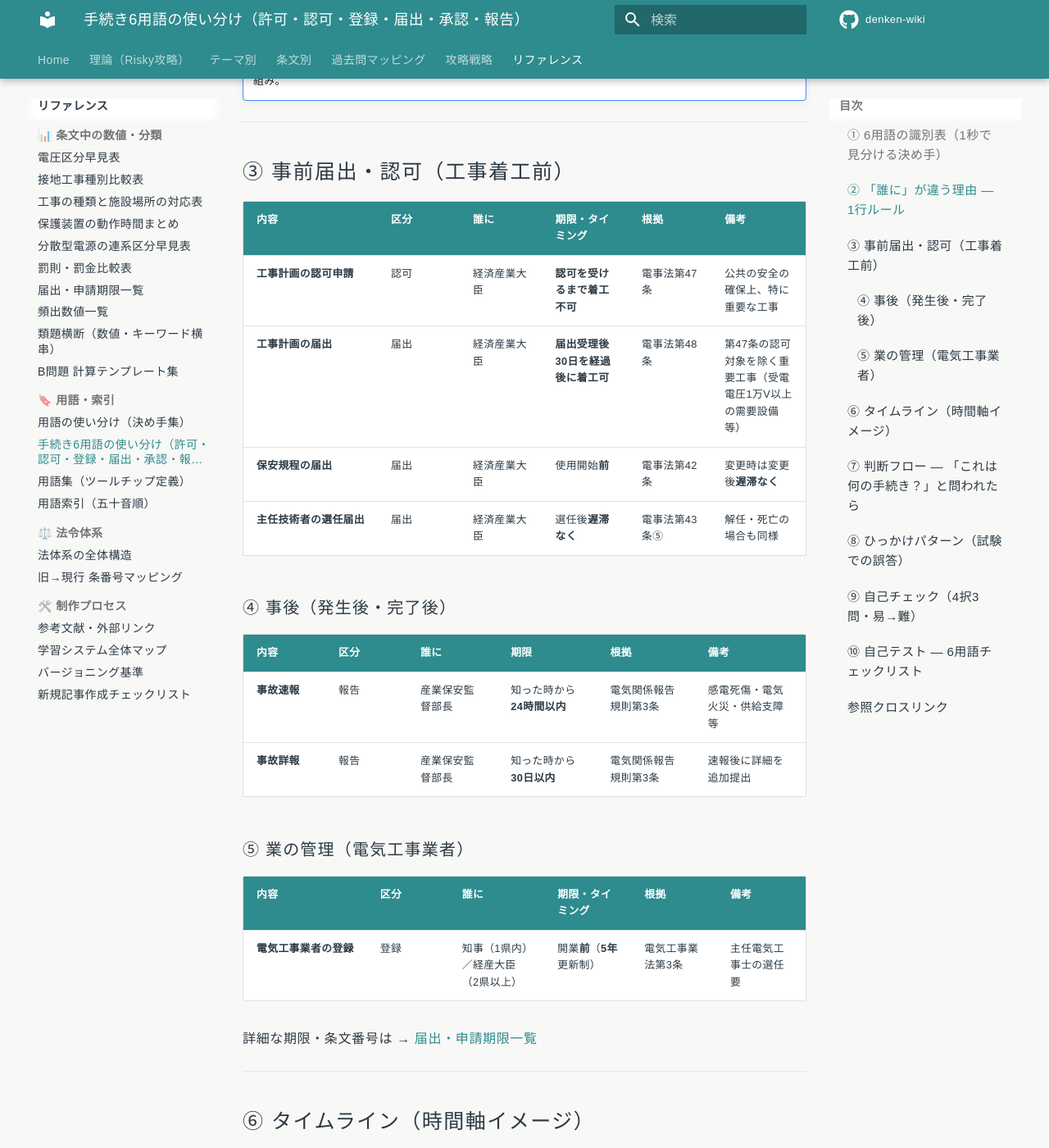
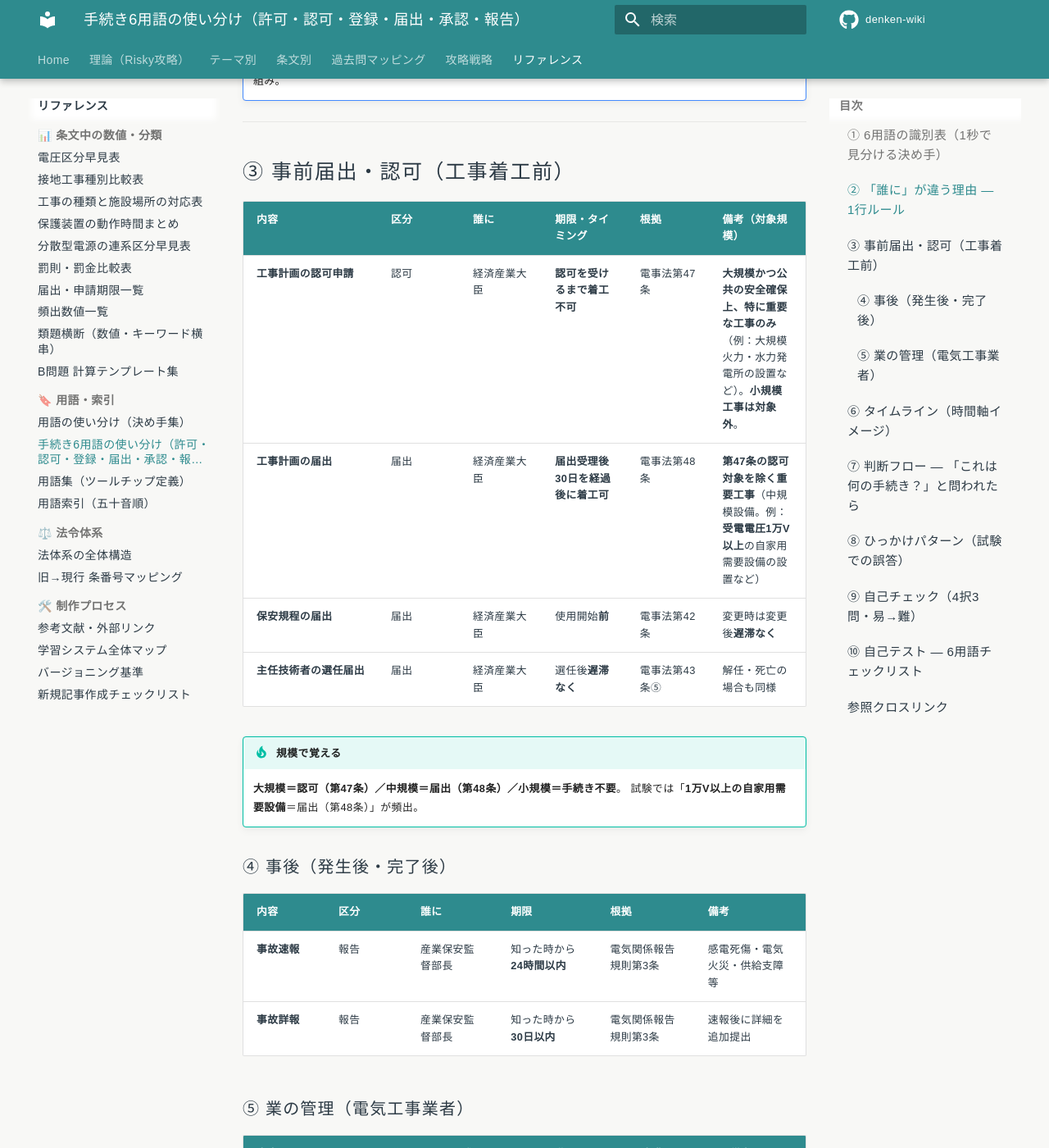
Before and after one commit to kfurufuru/denken-wiki, an MkDocs documentation site: the page built from docs/reference/permit-types.md, in a window 1280 px wide and 1400 px high, scrolled down 1782 px. Shown: the whole window at 82% size. Built offline with MkDocs 1.6.1 and Material for MkDocs 9.7.7, drawn with Linux system fonts in a browser that asks for light colours; comment, search, counter and statistics services are not loaded; some of the changed text lies outside the part shown.

Commit message:
fix(permit-types): 規模区分の明示・ひっかけ表現を整理・タイトル統一
【修正1】index.mdの目次タイトルを正式名称に統一
- 「手続き6用語の使い分け」→「手続き6用語の使い分け（許可・認可・登録・届出・承認・報告）」

【修正2】③事前届出・認可の対象規模を明示
- 第47条認可: 「大規模かつ公共の安全確保上、特に重要な工事のみ。小規模工事は対象外」
- 第48条届出: 「中規模設備（受電電圧1万V以上の自家用需要設備等）」
- 「規模で覚える」tip追加（大規模=認可／中規模=届出／小規模=不要）

【修正3】ひっかけパターンを明確化
- 旧: 「工事計画はすべて『届出』」（抽象的で意図不明）
- 新: 「工事計画はどんな規模でも届出で済む」→ 規模で送るルートが変わる
- 「30日前」誤解の説明を待機期間規定として明示

```diff
--- a/docs/reference/permit-types.md
+++ b/docs/reference/permit-types.md
@@ -43,12 +43,16 @@ tags: [リファレンス, 法令, 届出, 許可, 認可, 登録, 承認, 報
 
 ## ③ 事前届出・認可（工事着工前）
 
-| 内容 | 区分 | 誰に | 期限・タイミング | 根拠 | 備考 |
+| 内容 | 区分 | 誰に | 期限・タイミング | 根拠 | 備考（対象規模）|
 |------|------|------|----------------|------|------|
-| **工事計画の認可申請** | 認可 | 経済産業大臣 | **認可を受けるまで着工不可** | 電事法第47条 | 公共の安全の確保上、特に重要な工事 |
-| **工事計画の届出** | 届出 | 経済産業大臣 | **届出受理後30日を経過後に着工可** | 電事法第48条 | 第47条の認可対象を除く重要工事（受電電圧1万V以上の需要設備等）|
+| **工事計画の認可申請** | 認可 | 経済産業大臣 | **認可を受けるまで着工不可** | 電事法第47条 | **大規模かつ公共の安全確保上、特に重要な工事のみ**（例：大規模火力・水力発電所の設置など）。**小規模工事は対象外**。|
+| **工事計画の届出** | 届出 | 経済産業大臣 | **届出受理後30日を経過後に着工可** | 電事法第48条 | **第47条の認可対象を除く重要工事**（中規模設備。例：**受電電圧1万V以上**の自家用需要設備の設置など）|
 | **保安規程の届出** | 届出 | 経済産業大臣 | 使用開始**前** | 電事法第42条 | 変更時は変更後**遅滞なく** |
 | **主任技術者の選任届出** | 届出 | 経済産業大臣 | 選任後**遅滞なく** | 電事法第43条⑤ | 解任・死亡の場合も同様 |
+
+!!! tip "規模で覚える"
+    **大規模＝認可（第47条）／中規模＝届出（第48条）／小規模＝手続き不要**。
+    試験では「**1万V以上の自家用需要設備**＝届出（第48条）」が頻出。
 
 ### ④ 事後（発生後・完了後）
 
@@ -126,8 +130,8 @@ graph TD
 
 | 誤った理解 | 正しい理解 |
 |-----------|-----------|
-| 工事計画はすべて「届出」 | **第47条＝認可（認可まで着工不可）**／**第48条＝届出（受理+30日で着工可）** |
-| 届出は「30日前までに出す」 | 条文は「**届出受理後30日を経過後に着工可**」（実務上の感覚は同じだが条文表現は後者）|
+| 工事計画はどんな規模でも**届出**で済む | **大規模・特に重要な工事は認可（第47条／認可まで着工不可）**。それ以外の重要工事が**届出（第48条／受理+30日で着工可）**。規模で送るルートが変わる |
+| 届出は「**30日前までに**出す」 | 条文は「**届出受理後30日を経過後に着工可**」（届出のタイミングは"着工計画次第"。30日経過しないと着工できない、という待機期間規定）|
 | 事故は「届出」する | **事故は「報告」**（事前=届出／事後=報告）|
 | 事故は経済産業大臣に報告 | **産業保安監督部長**（地方の現業組織。即対応のため）|
 | 主任技術者の選任は「承認」 | **届出**（遅滞なく）。**承認**は兼任・外部委託など個別の例外申請 |
```
Also changed, not shown: docs/reference/index.md (+1 -1 lines).
